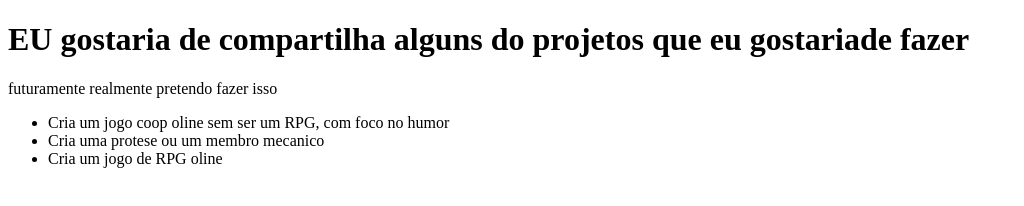
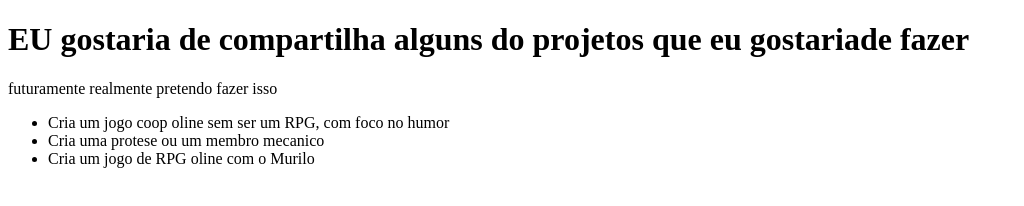
Before and after one commit to Paulo-dev-developer/prova-git-github, a plain HTML site: page projetos.html in a window 1280 px wide. Shown: the whole page, without its empty margins (0-1024 px from the left). Drawn offline with Linux system fonts and the light colour scheme.

```diff
--- a/projetos.html
+++ b/projetos.html
@@ -13,7 +13,7 @@
     <ul>
         <li>Cria um jogo coop oline sem ser um RPG, com foco no humor</li>
         <li>Cria uma protese ou um membro mecanico</li>
-        <li>Cria um jogo de RPG oline</li>
+        <li>Cria um jogo de RPG oline com o Murilo</li>
     </ul>
 </body>
 </html>
```
